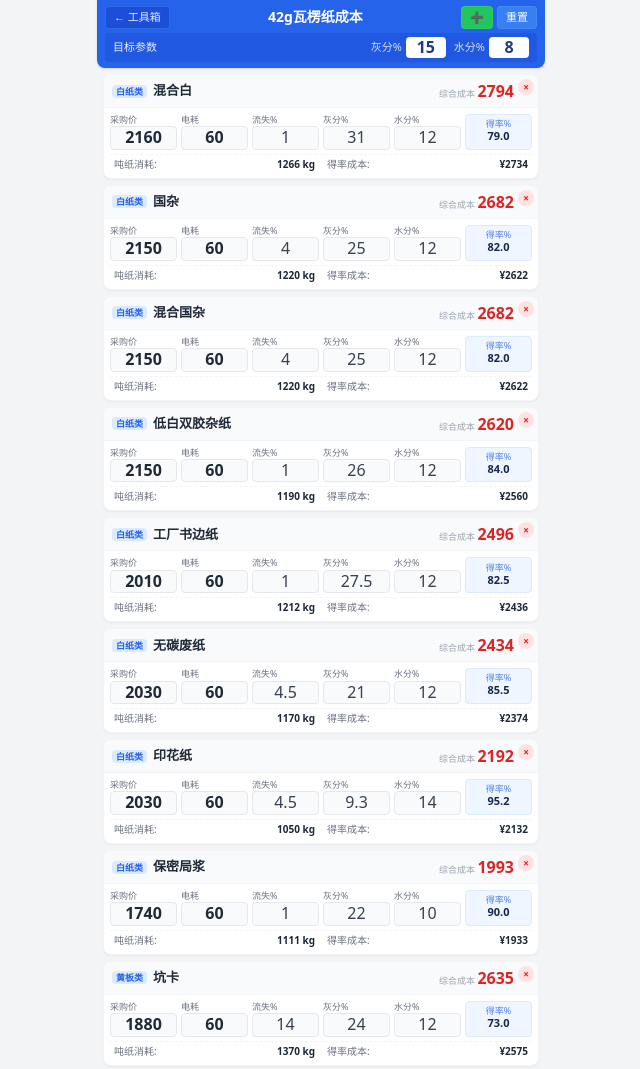
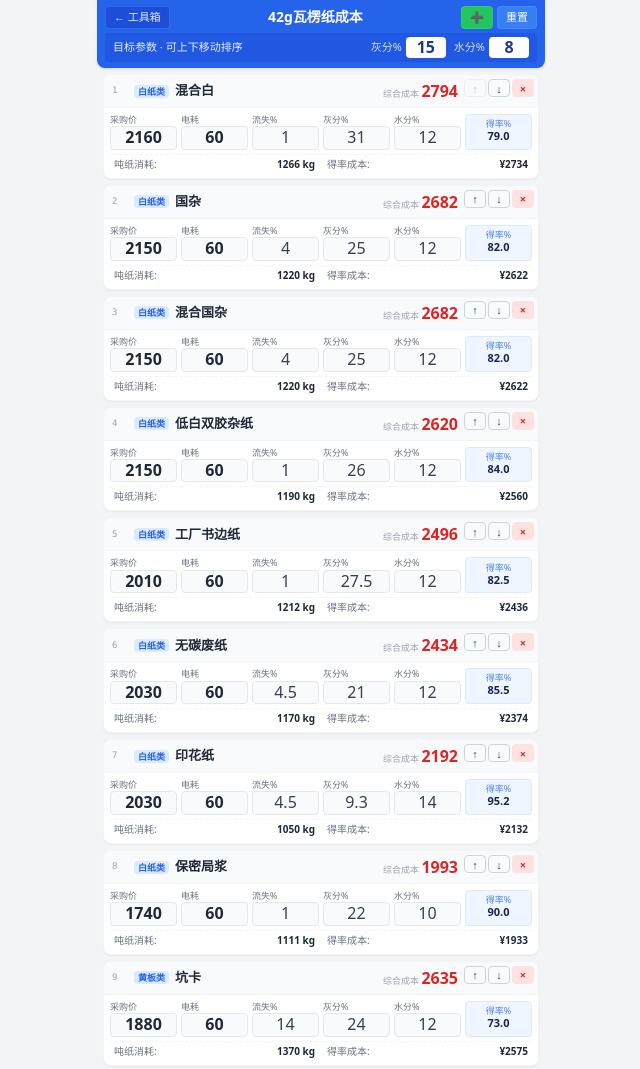
Before and after one commit to chenshi-qing/chemical-calc, a plain HTML site: page feizhiCB.html in a window 1280 px wide. Shown: the top 1069 px of the page, without its empty margins (319-959 px from the left). Drawn offline with nearby package versions, Linux system fonts and the light colour scheme.

Commit message:
Add sorting buttons for materials list

```diff
--- a/feizhiCB.html
+++ b/feizhiCB.html
@@ -20,6 +20,22 @@
             position: fixed; inset: 0; background: rgba(0,0,0,0.5);
             display: flex; justify-content: center; align-items: center; z-index: 100;
         }
+        .sort-btn {
+            width: 22px; height: 18px;
+            border-radius: 4px;
+            border: 1px solid #cbd5e1;
+            background: #f8fafc;
+            color: #334155;
+            font-size: 11px;
+            line-height: 1;
+            padding: 0;
+            display: flex;
+            align-items: center;
+            justify-content: center;
+        }
+        .sort-btn:disabled {
+            opacity: 0.3;
+        }
     </style>
 </head>
 <body>
@@ -37,7 +53,7 @@
                 </div>
             </div>
             <div class="flex justify-between items-center text-[11px] bg-blue-700/50 px-2 py-1 rounded">
-                <span class="opacity-90">目标参数</span>
+                <span class="opacity-90">目标参数 · 可上下移动排序</span>
                 <div class="flex items-center gap-2">
                     <label class="flex items-center gap-1">
                         <span class="opacity-80">灰分%</span>
@@ -56,14 +72,24 @@
 
     <!-- 卡片列表 -->
     <div class="px-1.5 space-y-1.5">
-        <div v-for="(item, index) in materials" :key="index"
+        <div v-for="(item, index) in materials" :key="item.name + '-' + index"
              class="bg-white rounded-lg shadow-sm border border-gray-100 overflow-hidden relative">
 
-            <button @click="deleteItem(index)"
-                    class="absolute top-1 right-1 w-4 h-4 bg-red-100 text-red-600 rounded-full text-[10px] font-bold leading-none z-10 flex items-center justify-center">×</button>
+            <!-- 右侧操作：上移/下移/删除 -->
+            <div class="absolute top-1 right-1 z-10 flex flex-col gap-0.5 items-end">
+                <div class="flex gap-0.5">
+                    <button class="sort-btn" :disabled="index === 0" @click="moveUp(index)" title="上移">↑</button>
+                    <button class="sort-btn" :disabled="index === materials.length - 1" @click="moveDown(index)" title="下移">↓</button>
+                    <button @click="deleteItem(index)"
+                            class="w-[22px] h-[18px] bg-red-100 text-red-600 rounded text-[11px] font-bold leading-none flex items-center justify-center"
+                            title="删除">×</button>
+                </div>
+            </div>
 
-            <div class="flex justify-between items-center px-2 py-1 bg-gray-50 border-b border-gray-100 pr-6">
+            <!-- 头部 -->
+            <div class="flex justify-between items-center px-2 py-1 bg-gray-50 border-b border-gray-100 pr-20">
                 <div class="min-w-0 flex items-center gap-1.5">
+                    <span class="text-[9px] text-gray-400 font-mono w-4">{{ index + 1 }}</span>
                     <span class="text-[9px] font-bold text-blue-600 bg-blue-100 px-1 py-0.5 rounded leading-none">{{ item.category }}</span>
                     <span class="text-[13px] font-bold text-gray-800 truncate">{{ item.name }}</span>
                 </div>
@@ -73,6 +99,7 @@
                 </div>
             </div>
 
+            <!-- 参数 -->
             <div class="px-1.5 py-1.5">
                 <div class="grid grid-cols-6 gap-1 mb-1">
                     <div>
@@ -228,6 +255,23 @@ createApp({
                 ash: this.targetAsh, moisture: this.targetMoisture
             }));
         },
+        moveUp(index) {
+            if (index <= 0) return;
+            const arr = this.materials;
+            const tmp = arr[index - 1];
+            arr[index - 1] = arr[index];
+            arr[index] = tmp;
+            // 触发响应式
+            this.materials = arr.slice();
+        },
+        moveDown(index) {
+            if (index >= this.materials.length - 1) return;
+            const arr = this.materials;
+            const tmp = arr[index + 1];
+            arr[index + 1] = arr[index];
+            arr[index] = tmp;
+            this.materials = arr.slice();
+        },
         openAddModal() {
             this.newItem = { category: '白纸类', name: '', ash: 20, moisture: 12, loss: 3, price: 2000, elec: 60 };
             this.showAddModal = true;
@@ -247,7 +291,7 @@ createApp({
             }
         },
         resetToDefault() {
-            if (confirm('确定恢复原始默认值？自定义原料会被清空！')) {
+            if (confirm('确定恢复原始默认值？顺序与自定义原料都会重置！')) {
                 this.targetAsh = 15;
                 this.targetMoisture = 8;
                 this.materials = JSON.parse(JSON.stringify(DEFAULT_MATERIALS));
```
